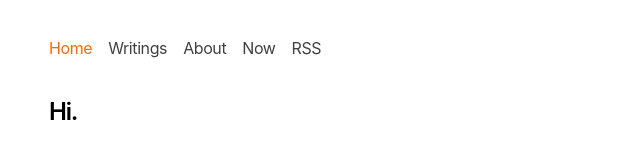
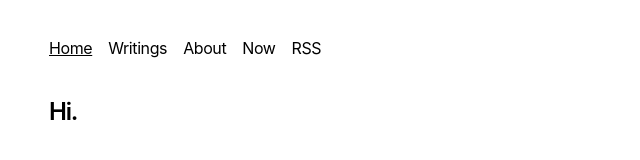
Before and after one commit to qiaochloe/blog, a Next.js app: page / in a window 1280 px wide. Shown: the top 160 px of the page, without its empty margins (319-959 px from the left). Built offline with nearby package versions, Linux system fonts and the light colour scheme.

Commit message:
Minor changes to styling

```diff
--- a/app/components/nav.tsx
+++ b/app/components/nav.tsx
@@ -37,9 +37,7 @@ export function Navbar() {
                   key={path}
                   href={path}
                   className={`flex align-middle relative py-1 px-2 transition-colors ${
-                    path === pathname
-                      ? "text-orange-500"
-                      : "hover:text-orange-500 text-neutral-700"
+                    path === pathname ? "underline" : "hover:underline"
                   }`}
                 >
                   {name}
```
